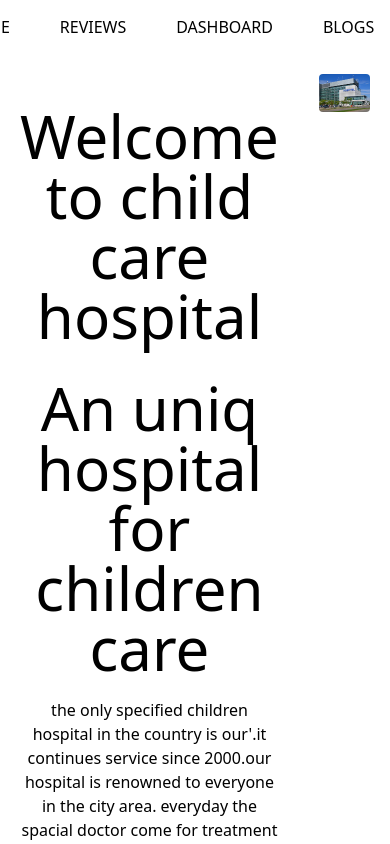
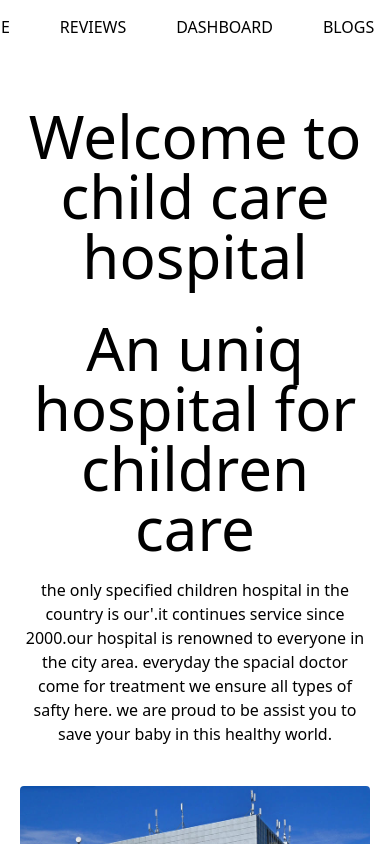
Before and after one commit to Habib255/child-care-hospital-product-analysis, a React (Create React App) app: page /home in a window 390 px wide. Shown: the top 844 px of the page. Built offline with nearby package versions, Linux system fonts and the light colour scheme.

Commit message:
solve deploy problem

```diff
--- a/src/components/Intro/Intro.css
+++ b/src/components/Intro/Intro.css
@@ -6,7 +6,7 @@
 
 
 @media screen and (max-width: 768px) {
-    .main {
+    .intro {
         display: block;
 
     }
```
Also changed, not shown: 1 other file (tests, documents, lock files or other folders).
